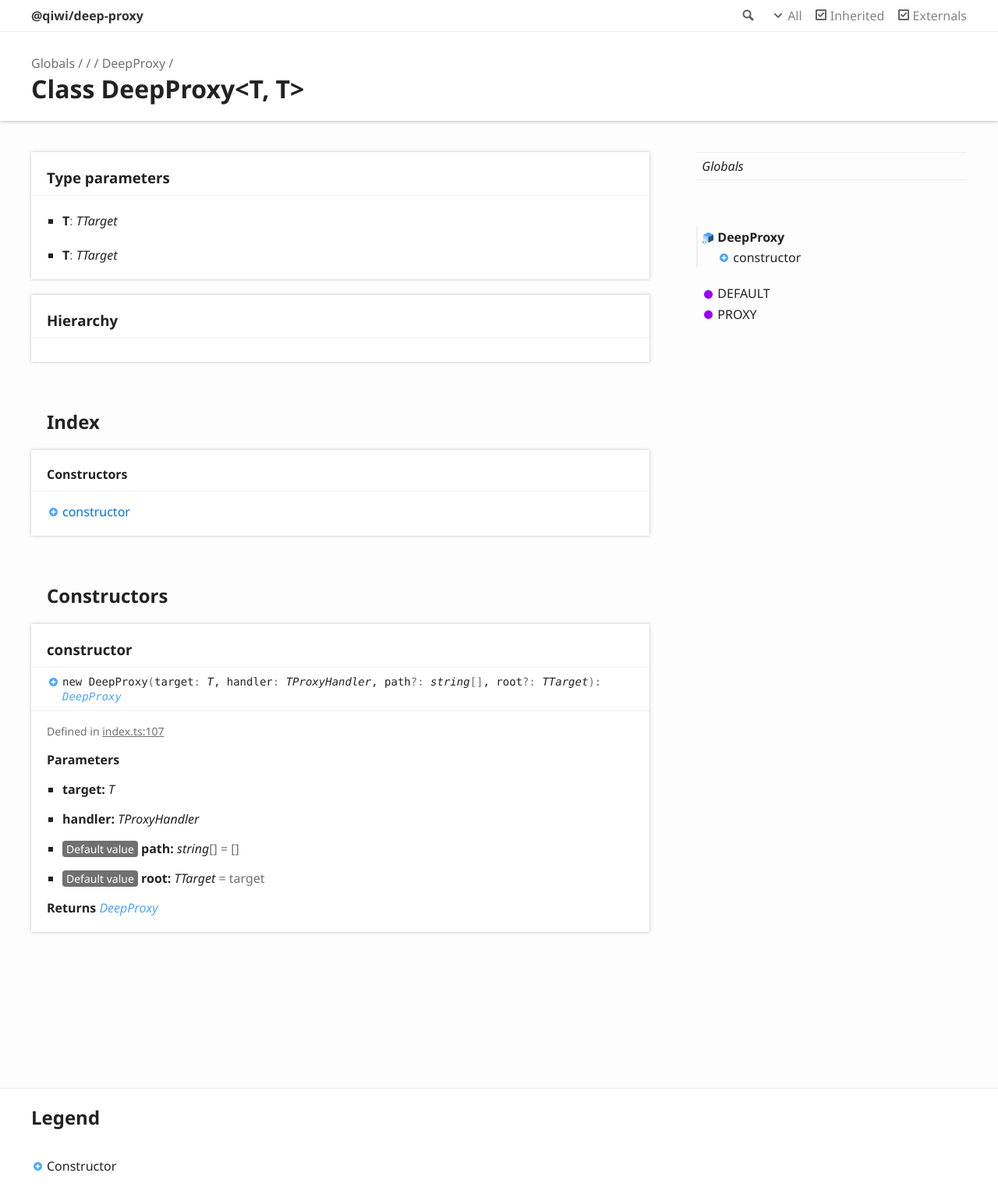
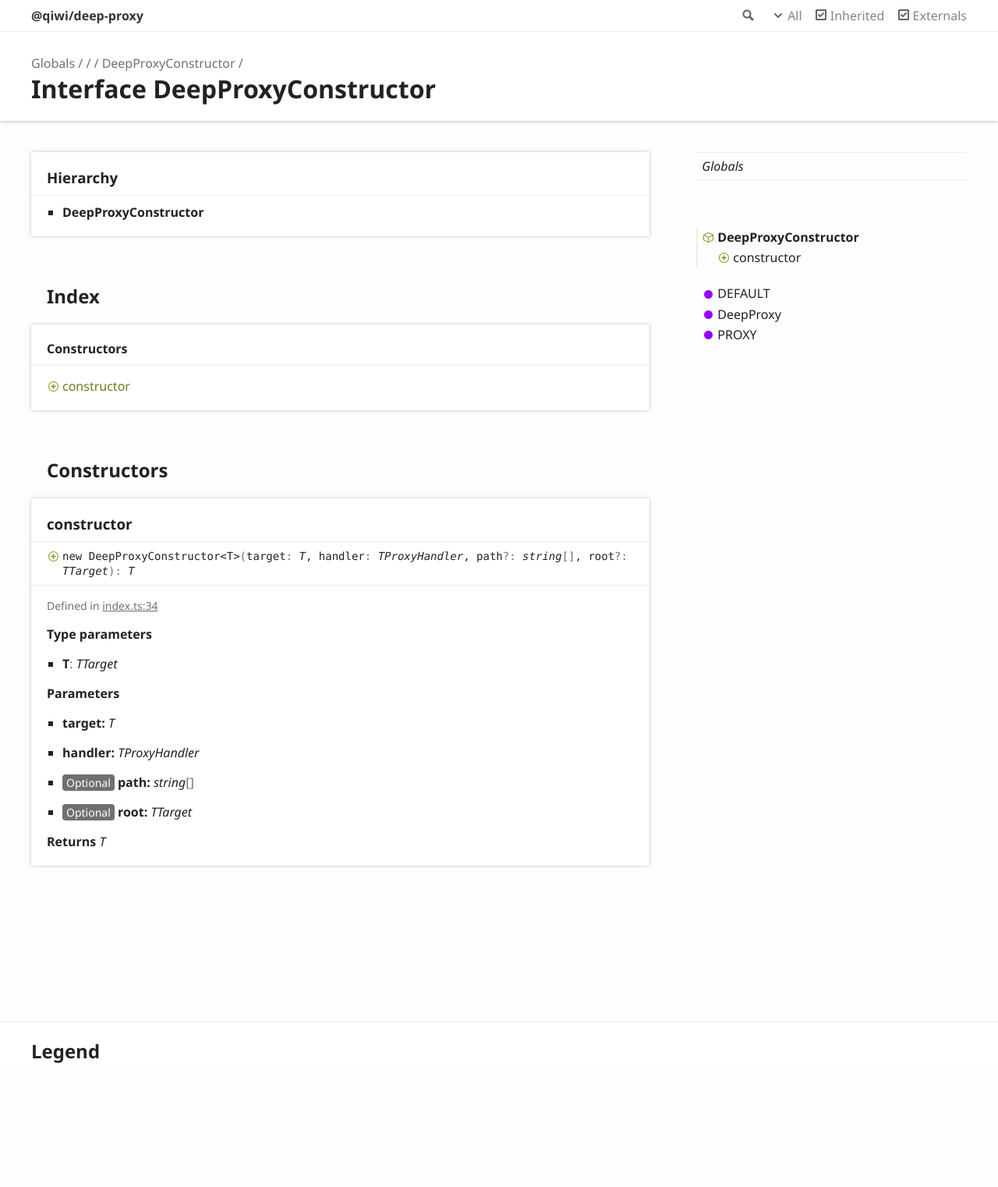
Before and after one commit to qiwi/deep-proxy, a plain HTML site: page interfaces/reflection-13.reflection-1.deepproxyconstructor.html in a window 1280 px wide. Shown: the whole page at 78% size. After the commit the page ends 1384 px from the top, so only its background shows below. Drawn offline with Linux system fonts and the light colour scheme.

Commit message:
docs updated v1.0.2

```diff
--- a/classes/reflection-13.reflection-1.deepproxy.html
+++ b/interfaces/reflection-13.reflection-1.deepproxyconstructor.html
@@ -3,7 +3,7 @@
 <head>
 	<meta charset="utf-8">
 	<meta http-equiv="X-UA-Compatible" content="IE=edge">
-	<title>DeepProxy | @qiwi/deep-proxy</title>
+	<title>DeepProxyConstructor | @qiwi/deep-proxy</title>
 	<meta name="description" content="Documentation for @qiwi/deep-proxy">
 	<meta name="viewport" content="width=device-width, initial-scale=1">
 	<link rel="stylesheet" href="../assets/css/main.css">
@@ -60,30 +60,22 @@
 					<a href="../modules/reflection-13.reflection-1.html"></a>
 				</li>
 				<li>
-					<a href="reflection-13.reflection-1.deepproxy.html">DeepProxy</a>
+					<a href="reflection-13.reflection-1.deepproxyconstructor.html">DeepProxyConstructor</a>
 				</li>
 			</ul>
-			<h1>Class DeepProxy&lt;T, T&gt;</h1>
+			<h1>Interface DeepProxyConstructor</h1>
 		</div>
 	</div>
 </header>
 <div class="container container-main">
 	<div class="row">
 		<div class="col-8 col-content">
-			<section class="tsd-panel tsd-type-parameters">
-				<h3>Type parameters</h3>
-				<ul class="tsd-type-parameters">
-					<li>
-						<h4>T<span class="tsd-signature-symbol">: </span><span class="tsd-signature-type">TTarget</span></h4>
-					</li>
-					<li>
-						<h4>T<span class="tsd-signature-symbol">: </span><span class="tsd-signature-type">TTarget</span></h4>
-					</li>
-				</ul>
-			</section>
 			<section class="tsd-panel tsd-hierarchy">
 				<h3>Hierarchy</h3>
 				<ul class="tsd-hierarchy">
+					<li>
+						<span class="target">DeepProxyConstructor</span>
+					</li>
 				</ul>
 			</section>
 			<section class="tsd-panel-group tsd-index-group">
@@ -93,7 +85,7 @@
 						<section class="tsd-index-section ">
 							<h3>Constructors</h3>
 							<ul class="tsd-index-list">
-								<li class="tsd-kind-constructor tsd-parent-kind-class"><a href="reflection-13.reflection-1.deepproxy.html#constructor" class="tsd-kind-icon">constructor</a></li>
+								<li class="tsd-kind-constructor tsd-parent-kind-interface tsd-has-type-parameter"><a href="reflection-13.reflection-1.deepproxyconstructor.html#constructor" class="tsd-kind-icon">constructor</a></li>
 							</ul>
 						</section>
 					</div>
@@ -101,19 +93,25 @@
 			</section>
 			<section class="tsd-panel-group tsd-member-group ">
 				<h2>Constructors</h2>
-				<section class="tsd-panel tsd-member tsd-kind-constructor tsd-parent-kind-class">
+				<section class="tsd-panel tsd-member tsd-kind-constructor tsd-parent-kind-interface tsd-has-type-parameter">
 					<a name="constructor" class="tsd-anchor"></a>
 					<h3>constructor</h3>
-					<ul class="tsd-signatures tsd-kind-constructor tsd-parent-kind-class">
-						<li class="tsd-signature tsd-kind-icon">new <wbr>Deep<wbr>Proxy<span class="tsd-signature-symbol">(</span>target<span class="tsd-signature-symbol">: </span><span class="tsd-signature-type">T</span>, handler<span class="tsd-signature-symbol">: </span><span class="tsd-signature-type">TProxyHandler</span>, path<span class="tsd-signature-symbol">?: </span><span class="tsd-signature-type">string</span><span class="tsd-signature-symbol">[]</span>, root<span class="tsd-signature-symbol">?: </span><span class="tsd-signature-type">TTarget</span><span class="tsd-signature-symbol">)</span><span class="tsd-signature-symbol">: </span><a href="reflection-13.reflection-1.deepproxy.html" class="tsd-signature-type">DeepProxy</a></li>
+					<ul class="tsd-signatures tsd-kind-constructor tsd-parent-kind-interface tsd-has-type-parameter">
+						<li class="tsd-signature tsd-kind-icon">new <wbr>Deep<wbr>Proxy<wbr>Constructor&lt;T&gt;<span class="tsd-signature-symbol">(</span>target<span class="tsd-signature-symbol">: </span><span class="tsd-signature-type">T</span>, handler<span class="tsd-signature-symbol">: </span><span class="tsd-signature-type">TProxyHandler</span>, path<span class="tsd-signature-symbol">?: </span><span class="tsd-signature-type">string</span><span class="tsd-signature-symbol">[]</span>, root<span class="tsd-signature-symbol">?: </span><span class="tsd-signature-type">TTarget</span><span class="tsd-signature-symbol">)</span><span class="tsd-signature-symbol">: </span><span class="tsd-signature-type">T</span></li>
 					</ul>
 					<ul class="tsd-descriptions">
 						<li class="tsd-description">
 							<aside class="tsd-sources">
 								<ul>
-									<li>Defined in <a href="https://github.com/qiwi/deep-proxy/blob/ef4e983/src/main/ts/index.ts#L107">index.ts:107</a></li>
+									<li>Defined in <a href="https://github.com/qiwi/deep-proxy/blob/f1825f8/src/main/ts/index.ts#L34">index.ts:34</a></li>
 								</ul>
 							</aside>
+							<h4 class="tsd-type-parameters-title">Type parameters</h4>
+							<ul class="tsd-type-parameters">
+								<li>
+									<h4>T<span class="tsd-signature-symbol">: </span><span class="tsd-signature-type">TTarget</span></h4>
+								</li>
+							</ul>
 							<h4 class="tsd-parameters-title">Parameters</h4>
 							<ul class="tsd-parameters">
 								<li>
@@ -123,13 +121,13 @@
 									<h5>handler: <span class="tsd-signature-type">TProxyHandler</span></h5>
 								</li>
 								<li>
-									<h5><span class="tsd-flag ts-flagDefault value">Default value</span> path: <span class="tsd-signature-type">string</span><span class="tsd-signature-symbol">[]</span><span class="tsd-signature-symbol"> = []</span></h5>
+									<h5><span class="tsd-flag ts-flagOptional">Optional</span> path: <span class="tsd-signature-type">string</span><span class="tsd-signature-symbol">[]</span></h5>
 								</li>
 								<li>
-									<h5><span class="tsd-flag ts-flagDefault value">Default value</span> root: <span class="tsd-signature-type">TTarget</span><span class="tsd-signature-symbol"> = target</span></h5>
+									<h5><span class="tsd-flag ts-flagOptional">Optional</span> root: <span class="tsd-signature-type">TTarget</span></h5>
 								</li>
 							</ul>
-							<h4 class="tsd-returns-title">Returns <a href="reflection-13.reflection-1.deepproxy.html" class="tsd-signature-type">DeepProxy</a></h4>
+							<h4 class="tsd-returns-title">Returns <span class="tsd-signature-type">T</span></h4>
 						</li>
 					</ul>
 				</section>
@@ -147,11 +145,11 @@
 				<ul class="before-current">
 				</ul>
 				<ul class="current">
-					<li class="current tsd-kind-class tsd-parent-kind-module tsd-has-type-parameter">
-						<a href="reflection-13.reflection-1.deepproxy.html" class="tsd-kind-icon">Deep<wbr>Proxy</a>
+					<li class="current tsd-kind-interface tsd-parent-kind-module">
+						<a href="reflection-13.reflection-1.deepproxyconstructor.html" class="tsd-kind-icon">Deep<wbr>Proxy<wbr>Constructor</a>
 						<ul>
-							<li class=" tsd-kind-constructor tsd-parent-kind-class">
-								<a href="reflection-13.reflection-1.deepproxy.html#constructor" class="tsd-kind-icon">constructor</a>
+							<li class=" tsd-kind-constructor tsd-parent-kind-interface tsd-has-type-parameter">
+								<a href="reflection-13.reflection-1.deepproxyconstructor.html#constructor" class="tsd-kind-icon">constructor</a>
 							</li>
 						</ul>
 					</li>
@@ -159,6 +157,9 @@
 				<ul class="after-current">
 					<li class=" tsd-kind-variable tsd-parent-kind-module">
 						<a href="../modules/reflection-13.reflection-1.html#default" class="tsd-kind-icon">DEFAULT</a>
+					</li>
+					<li class=" tsd-kind-variable tsd-parent-kind-module">
+						<a href="../modules/reflection-13.reflection-1.html#deepproxy" class="tsd-kind-icon">Deep<wbr>Proxy</a>
 					</li>
 					<li class=" tsd-kind-variable tsd-parent-kind-module">
 						<a href="../modules/reflection-13.reflection-1.html#proxy" class="tsd-kind-icon">PROXY</a>
@@ -172,9 +173,6 @@
 	<div class="container">
 		<h2>Legend</h2>
 		<div class="tsd-legend-group">
-			<ul class="tsd-legend">
-				<li class="tsd-kind-constructor tsd-parent-kind-class"><span class="tsd-kind-icon">Constructor</span></li>
-			</ul>
 		</div>
 	</div>
 </footer>
```
Also changed, not shown: assets/js/search.json (+1 -1 lines), modules/reflection-13.reflection-1.html (+21 -7 lines).
